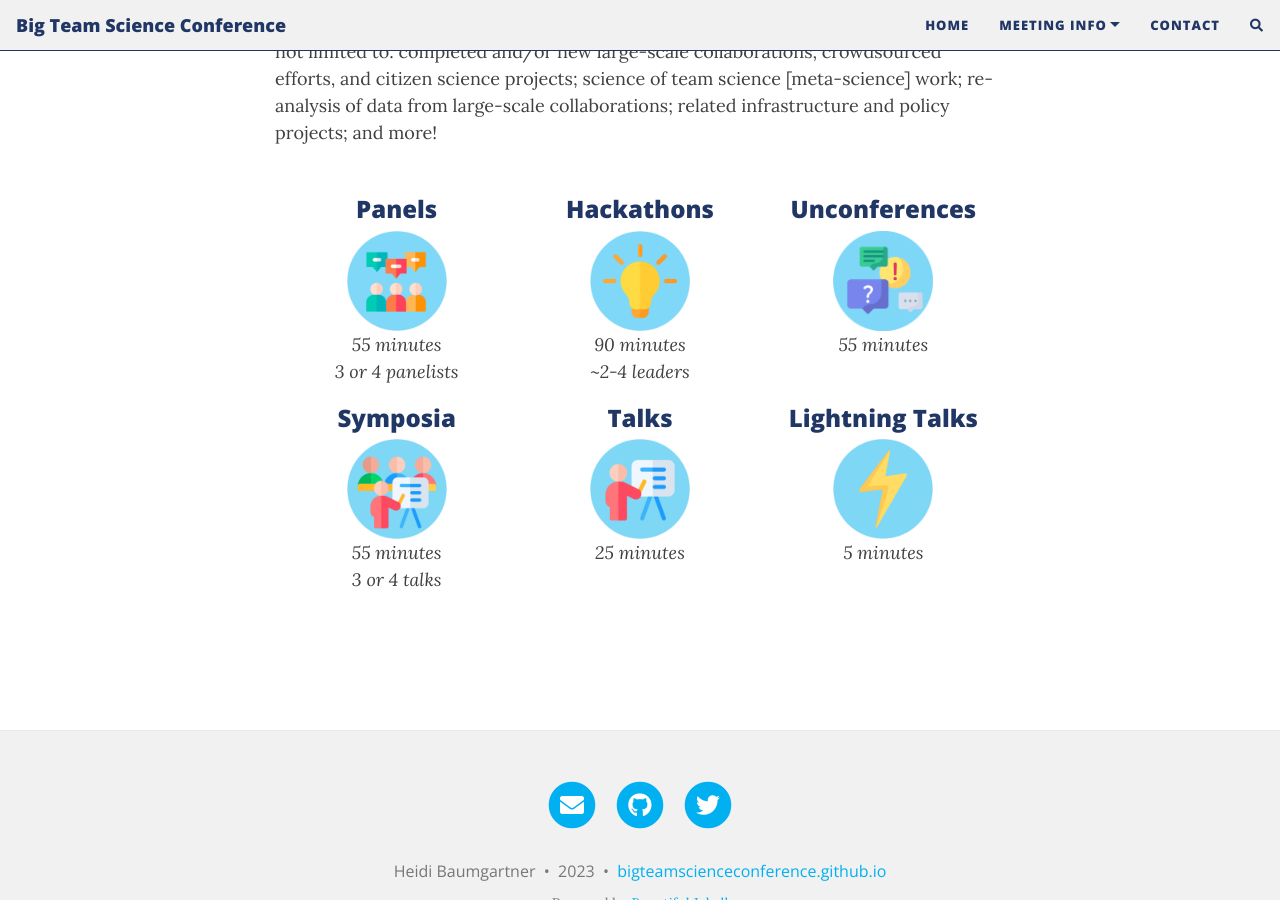
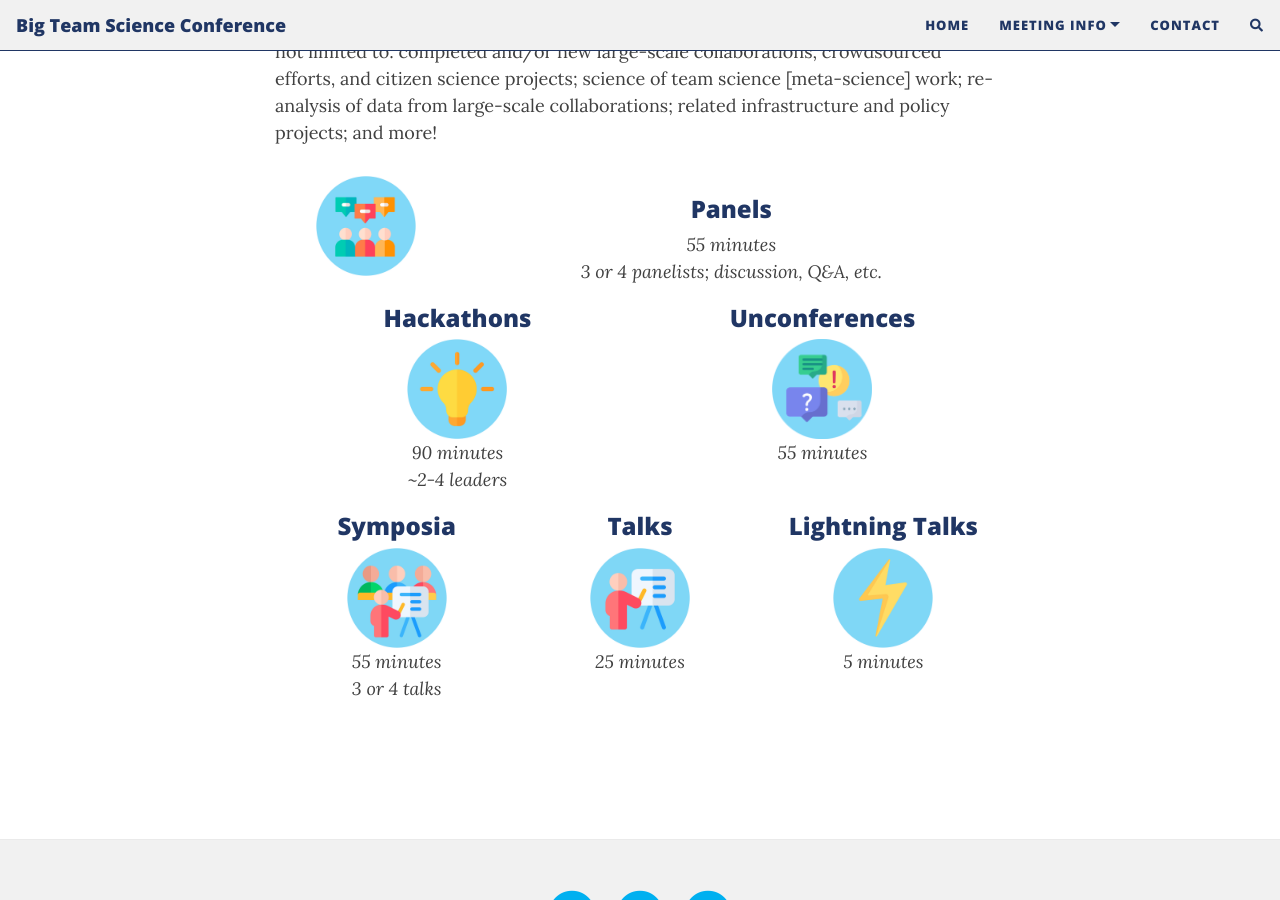
Before and after one commit to bigteamscienceconference/bigteamscienceconference.github.io, a Jekyll site: the page built from submissions.md, in a window 1280 px wide and 900 px high, scrolled down 629 px. Built offline with Jekyll 4.4.1, drawn with Linux system fonts in a browser that asks for light colours; nearby versions of some CDN libraries; comment, search, counter and statistics services are not loaded.

Commit message:
Update submissions.md

```diff
--- a/submissions.md
+++ b/submissions.md
@@ -21,12 +21,16 @@ The conference will feature symposia, panel sessions, hackathons, talks, and unc
 <section>
   <div class="container">
     <div class="row justify-content-around">
-      <div class="col-sm-4 col-xs-6" align="center">
+      <div class="col-sm-3 col-xs-6" align="center">
+        <img src="/assets/img/panel.png" alt="panel" width="100" height="100"><br>
+      </div>
+      <div class="col-sm-9 col-xs-6" align="center">
         <h3>Panels</h3>
-        <img src="/assets/img/panel.png" alt="panel" width="100" height="100"><br>
         <i>55 minutes</i><br>
-        <i>3 or 4 panelists</i><br>
+        <i>3 or 4 panelists; discussion, Q&A, etc.</i><br>
       </div>
+    </div>
+    <div class="row justify-content-around">
       <div class="col-sm-4 col-xs-6" align="center">
         <h3>Hackathons</h3>
         <img src="/assets/img/hackathon.png" alt="hackathon" width="100" height="100"><br>
```
